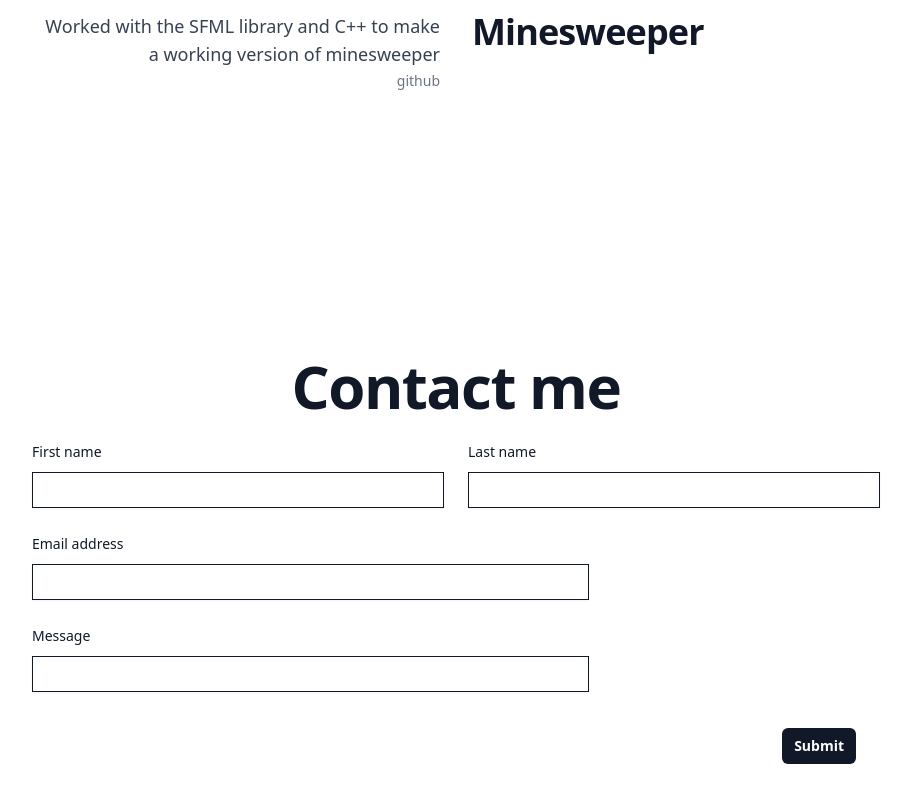
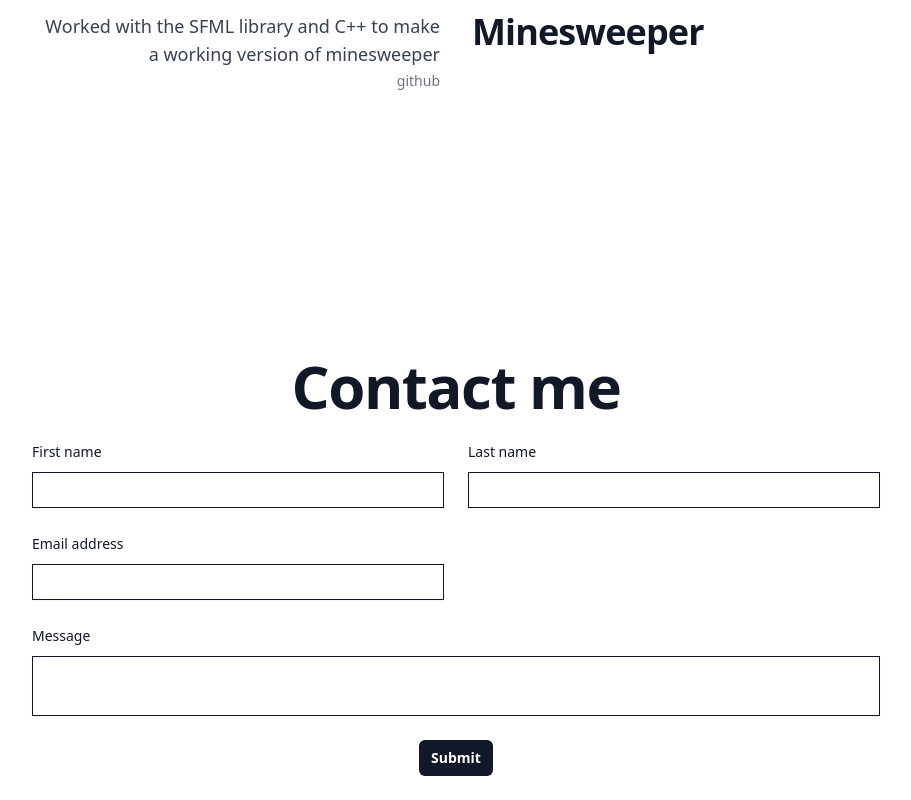
Before and after one commit to matthewdeguzman/personal-website, a Next.js app: page / in a window 1280 px wide. Shown: the part 3280-4080 px from the top of the page, without its empty margins (184-1095 px from the left). Built offline with nearby package versions, Linux system fonts and the light colour scheme.

Commit message:
message box realigned+resizable. moved submit btn

```diff
--- a/components/contact.js
+++ b/components/contact.js
@@ -4,7 +4,6 @@ export default function Contact() {
     <>
       <div className="mx-auto mt-5 w-full md:max-w-4xl md:mt-0">
         <form action="#" method="POST">
-          <div className="overflow-hidden sm:rounded-md">
           <div className="bg-white px-4 py-5 sm:p-6">
             <div className="grid grid-cols-6 gap-6">
               <div className="col-span-6 sm:col-span-3">
@@ -39,7 +38,7 @@ export default function Contact() {
                 />
               </div>
 
-                <div className="col-span-6 sm:col-span-4">
+              <div className="col-span-6 sm:col-span-3">
                 <label
                   htmlFor="email-address"
                   className="block text-sm font-medium leading-6 text-gray-900"
@@ -55,31 +54,29 @@ export default function Contact() {
                 />
               </div>
 
-                <div className="col-span-6 sm:col-span-4">
+              <div className="col-span-6">
                 <label
-                    htmlFor="email-address"
+                  htmlFor="message"
                   className="block text-sm font-medium leading-6 text-gray-900"
                 >
                   Message
                 </label>
-                  <input
+                <textarea
                   type="text"
-                    name="email-address"
-                    id="email-address"
-                    autoComplete="email"
-                    className={contactCss.textBox}
+                  name="message"
+                  id="message"
+                  className={contactCss.textBox + " resize-none hover:resize-y"}
                 />
               </div>
+            </div>
 
-                <div className="col-span-6 px-4 py-3 text-right sm:px-6">
+            <div className="text-center px-4 mt-6 sm:px-6">
               <button
                 type="submit"
-                    className="inline-flex justify-center rounded-md bg-gray-900 py-2 px-3 text-sm font-semibold text-white hover:bg-gray-700 focus-visible:outline focus-visible:outline-2 focus-visible:outline-offset-2 focus-visible:outline-gray-700"
+                className="rounded-md bg-gray-900 py-2 px-3 text-sm font-semibold text-white hover:bg-gray-700 focus-visible:outline focus-visible:outline-2 focus-visible:outline-offset-2 focus-visible:outline-gray-700"
               >
                 Submit
               </button>
-                </div>
-              </div>
             </div>
           </div>
         </form>
```
Lines whose indentation alone changed are shown as unchanged.
